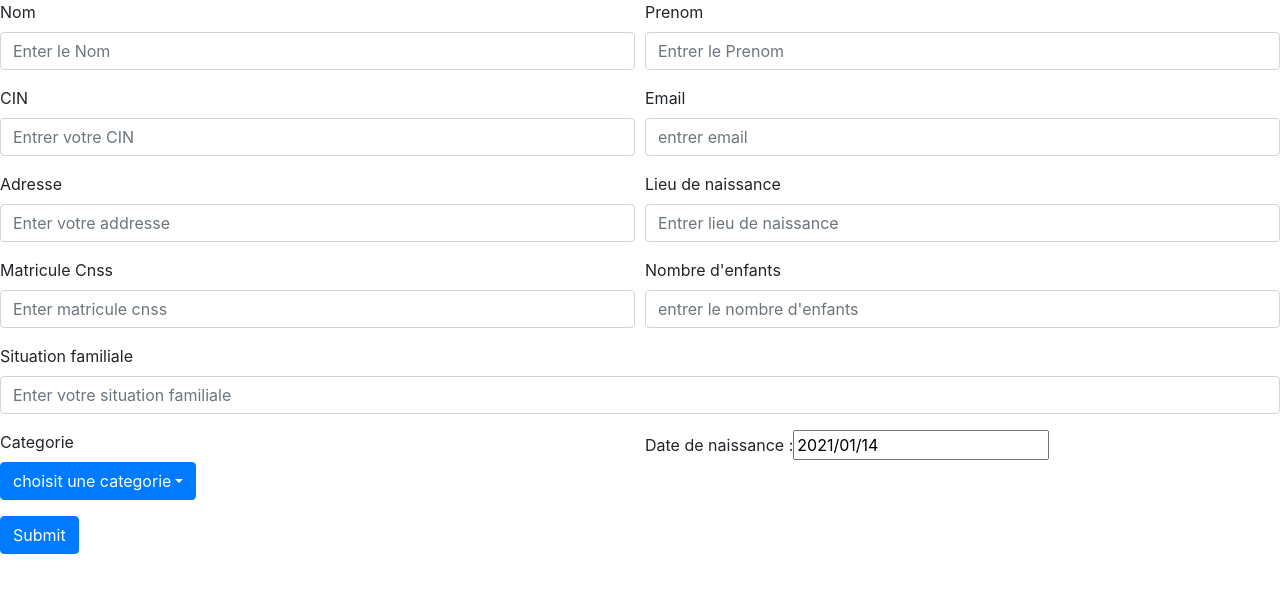
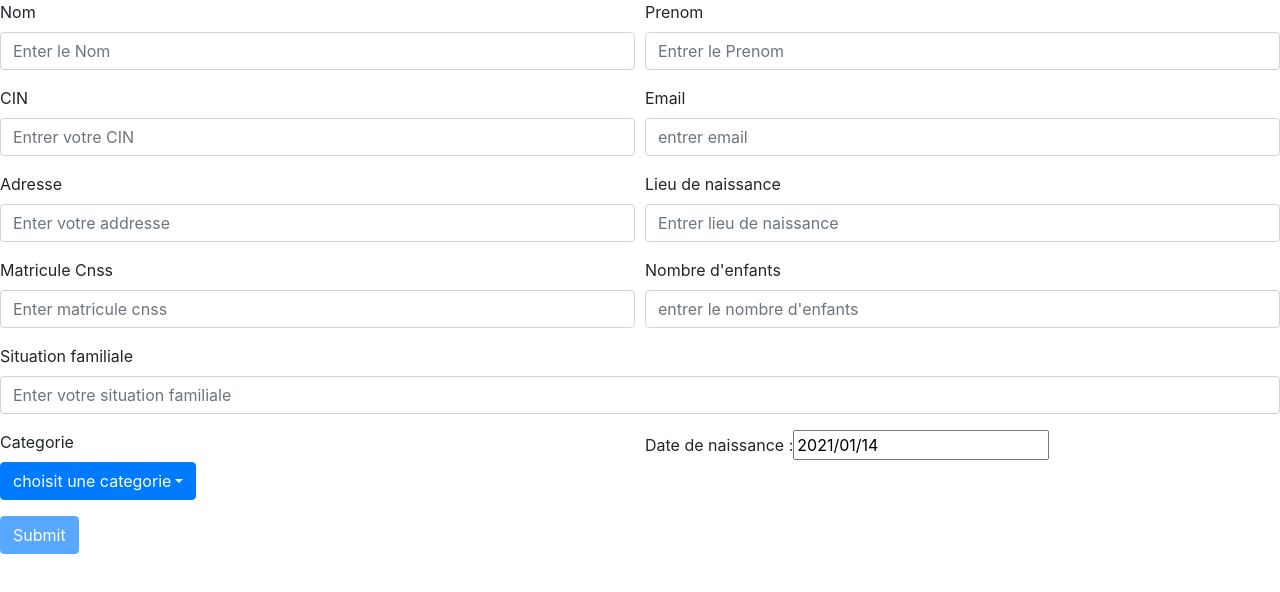
Before and after one commit to hallebanis/GMC-Project, a React (Create React App) app in the folder erp/: page /grh-dashboard/addpersonnel in a window 1280 px wide. Shown: the top 592 px of the page. Built offline with nearby package versions, Linux system fonts and the light colour scheme; no server answers.

Commit message:
UPDATE PAGES

```diff
--- a/erp/src/App.js
+++ b/erp/src/App.js
@@ -13,6 +13,7 @@ import GaDashboard from "./pages/GA/GaDashboard";
 import GvDashboard from "./pages/GV/GvDashboard";
 import GrhDashboard from "./pages/GRH/GrhDashboard";
 import AddPersonnelPage from "./pages/GRH/AddPersonnelPage";
+import { ListPersonnelPage } from "./pages/GRH/ListPersonnelPage";
 
 function App() {
   return (
@@ -30,6 +31,8 @@ function App() {
         <Route exact path="/grh-dashboard" component={GrhDashboard} />
         <Route exact path="/ga-dashboard" component={GaDashboard} />
         <Route exact path="/gv-dashboard" component={GvDashboard} />
+        <Route exact path="/grh-dashboard/listpersonnel" component={ListPersonnelPage} />
+
         <Route
           exact
           path="/grh-dashboard/addpersonnel"
--- a/erp/src/components/GRH/AddPersonnelForm.js
+++ b/erp/src/components/GRH/AddPersonnelForm.js
@@ -4,7 +4,8 @@ import { Form, Button, Col, Dropdown, DropdownButton } from "react-bootstrap";
 import { Select } from "./DatePicker";
 import { addPersonnel } from "../../actions/GRH/personnelActions";
 
-export const AddPersonnelForm = () => {
+export const AddPersonnelForm = ({history}) => {
+  const [disableSave, setDisableSave] = useState(true)
   const [selectedItem, setSelectedItem] = useState("choisit une categorie");
   const [info, setInfo] = useState({
     nom: "",
@@ -28,8 +29,8 @@ export const AddPersonnelForm = () => {
     setInfo({ ...info, categorie: e.target.text });
   };
   const handleSave = () => {
-    console.log(info);
     dispatch(addPersonnel(info));
+    history.push("/grh-dashboard")
   };
   const handleDateChange = (d) => {
     setInfo({ ...info, dateDeNaissance: d });
@@ -152,7 +153,7 @@ export const AddPersonnelForm = () => {
           </Form.Group>
         </Form.Row>
 
-        <Button variant="primary" onClick={handleSave}>
+        <Button variant="primary"  disabled={disableSave} onClick={handleSave}>
           Submit
         </Button>
       </Form>
--- /dev/null
+++ b/erp/src/components/GRH/ListPersonnel.js
@@ -0,0 +1,9 @@
+import React from 'react'
+
+export const ListPersonnel = () => {
+    return (
+        <div>
+
+        </div>
+    )
+}
--- a/erp/src/pages/GRH/AddPersonnelPage.js
+++ b/erp/src/pages/GRH/AddPersonnelPage.js
@@ -3,14 +3,14 @@ import { useDispatch } from "react-redux";
 import { loadPersonnel } from "../../actions/GRH/personnelActions";
 import { AddPersonnelForm } from "../../components/GRH/AddPersonnelForm";
 
-const AddPersonnelPage = () => {
+const AddPersonnelPage = ({history}) => {
   const dispatch = useDispatch();
   useEffect(() => {
     dispatch(loadPersonnel());
   }, []);
   return (
     <div>
-      <AddPersonnelForm />
+      <AddPersonnelForm history={history}/>
     </div>
   );
 };
--- a/erp/src/pages/GRH/GrhDashboard.js
+++ b/erp/src/pages/GRH/GrhDashboard.js
@@ -21,6 +21,10 @@ export const GrhDashboard = () => {
                     title: "Add Personnel",
                     link: "/grh-dashboard/addpersonnel",
                   },
+                  {
+                    title:"personnel list",
+                    link : "/grh-dashboard/listpersonnel"
+                  }
                 ],
               },
             ]}
--- /dev/null
+++ b/erp/src/pages/GRH/ListPersonnelPage.js
@@ -0,0 +1,20 @@
+import React from 'react'
+import {useSelector , useDispatch} from "react-redux"
+import {useEffect} from "react"
+import {ListPersonnel} from "../../components/GRH/ListPersonnel"
+
+export const ListPersonnelPage = () => {
+    const dispatch= useDispatch();
+    useEffect(() => {
+
+
+    }, [])
+  const personnel = useSelector(state => state.personnel)
+    return (
+        <div>
+            <h1>list personnel</h1>
+            <ListPersonnel list={personnel.personnel}/>
+
+        </div>
+    )
+}
```
Also changed, not shown: 1 other file (tests, documents, lock files or other folders).
